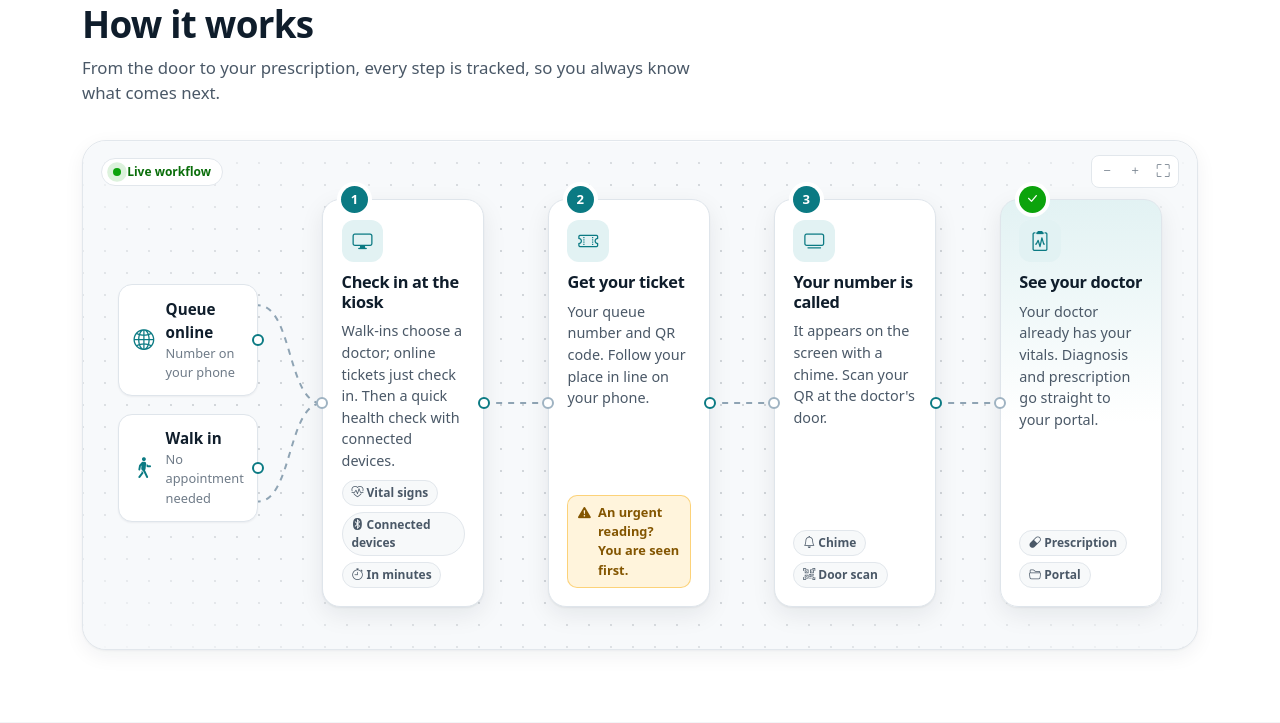
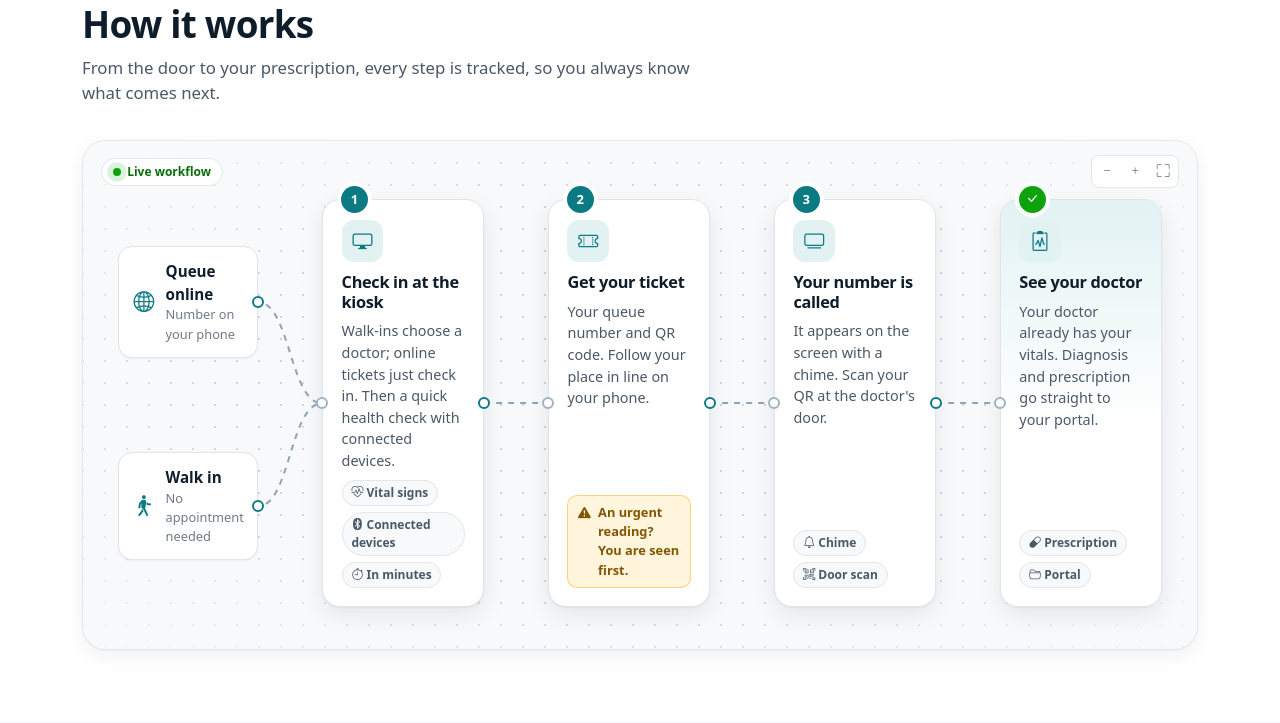
Before and after one commit to ryantaufiks/HyPlus-Clinic, a Django app: page / in a window 1280 px wide. Shown: the part 1988-2711 px from the top of the page. Run offline with Django 5.2, Linux system fonts and the light colour scheme; data comes from the database, SQL or seed files in the repository; tables that the repository leaves empty hold one stand-in row (values such as "Sample post"); some libraries are stand-ins or nearby versions.

Commit message:
Join the How it works merge lines exactly to the card ports
The two lines into the kiosk step started at fixed 26%/74% of the row
while the cards sat elsewhere, missing their ports by about 26px. The
lines are now drawn from the measured port positions (redrawn on resize
and after the reveal animation), and without JavaScript the cards sit at
25%/75%, where the fallback lines start.

```diff
--- a/monolith/kiosk/templates/kiosk/landing.html
+++ b/monolith/kiosk/templates/kiosk/landing.html
@@ -148,7 +148,7 @@
                     <div class="flow-entry"><i class="bi bi-person-walking"></i><div><strong>Walk in</strong><span>No appointment needed</span></div></div>
                 </div>
                 <div class="flow-merge" aria-hidden="true">
-                    <svg class="merge-h" viewBox="0 0 48 100" preserveAspectRatio="none"><path d="M0 26 C26 26 22 50 48 50 M0 74 C26 74 22 50 48 50" /></svg>
+                    <svg class="merge-h" viewBox="0 0 48 100" preserveAspectRatio="none"><path d="M0 25 C24 25 24 50 48 50 M0 75 C24 75 24 50 48 50" /></svg>
                     <svg class="merge-v" viewBox="0 0 100 48" preserveAspectRatio="none"><path d="M25 0 C25 26 50 22 50 48 M75 0 C75 26 50 22 50 48" /></svg>
                 </div>
 
--- a/monolith/static/css/landing.css
+++ b/monolith/static/css/landing.css
@@ -331,3 +331,10 @@
     .marquee-track { animation: none; width: auto; flex-wrap: wrap; }
     .marquee-track > [aria-hidden="true"] { display: none; }
 }
+
+/* The two entry cards sit at 25% and 75% of the row (space-around with two equal
+   cards), where the merge lines start; landing.js then aligns the lines to the
+   exact ports. */
+.flow-canvas .flow-start { align-self: stretch; justify-content: space-around; gap: 0; }
+.flow-canvas .flow-entry { min-height: 4.6rem; }
+@media (max-width: 991.98px) { .flow-canvas .flow-start { gap: 0; justify-content: space-around; } .flow-canvas .flow-start .flow-entry { flex: 0 1 46%; } }
--- a/monolith/static/js/landing.js
+++ b/monolith/static/js/landing.js
@@ -49,6 +49,39 @@
         features.classList.add("js-tabs");
         features.querySelector("[role=tablist]").hidden = false;
         select(tabs[0]);
+    }
+
+    /* ---- Flowchart: draw the merge lines from the entry ports to the kiosk node ---- */
+    const flow = document.querySelector(".flow-canvas .flow");
+    if (flow) {
+        const entries = flow.querySelectorAll(".flow-entry");
+        const node = flow.querySelector(".flow-node");
+        const drawMerge = () => {
+            const svg = [...flow.querySelectorAll(".flow-merge svg")].find((el) => el.getBoundingClientRect().width > 0);
+            if (!svg || entries.length !== 2 || !node) return;
+            const box = svg.getBoundingClientRect();
+            const target = node.getBoundingClientRect();
+            const ends = [...entries].map((e) => e.getBoundingClientRect());
+            const vertical = svg.classList.contains("merge-v");
+            const w = box.width, h = box.height;
+            let d;
+            if (vertical) {  // phones: from the bottom of each card down to the top of the node
+                const x = ends.map((r) => r.left + r.width / 2 - box.left);
+                const to = target.left + target.width / 2 - box.left;
+                d = x.map((from) => `M${from} 0 C${from} ${h / 2} ${to} ${h / 2} ${to} ${h}`).join(" ");
+            } else {  // desktop: from the right of each card to the node's left port
+                const y = ends.map((r) => r.top + r.height / 2 - box.top);
+                const to = target.top + target.height / 2 - box.top;
+                d = y.map((from) => `M0 ${from} C${w / 2} ${from} ${w / 2} ${to} ${w} ${to}`).join(" ");
+            }
+            svg.setAttribute("viewBox", `0 0 ${w} ${h}`);
+            svg.setAttribute("preserveAspectRatio", "none");
+            svg.querySelector("path").setAttribute("d", d);
+        };
+        drawMerge();
+        if ("ResizeObserver" in window) new ResizeObserver(drawMerge).observe(flow);
+        window.addEventListener("load", drawMerge);
+        flow.addEventListener("transitionend", drawMerge);  // after the scroll-reveal slide-in
     }
 
     /* ---- Spotlight on cards ----------------------------------------------- */
```
